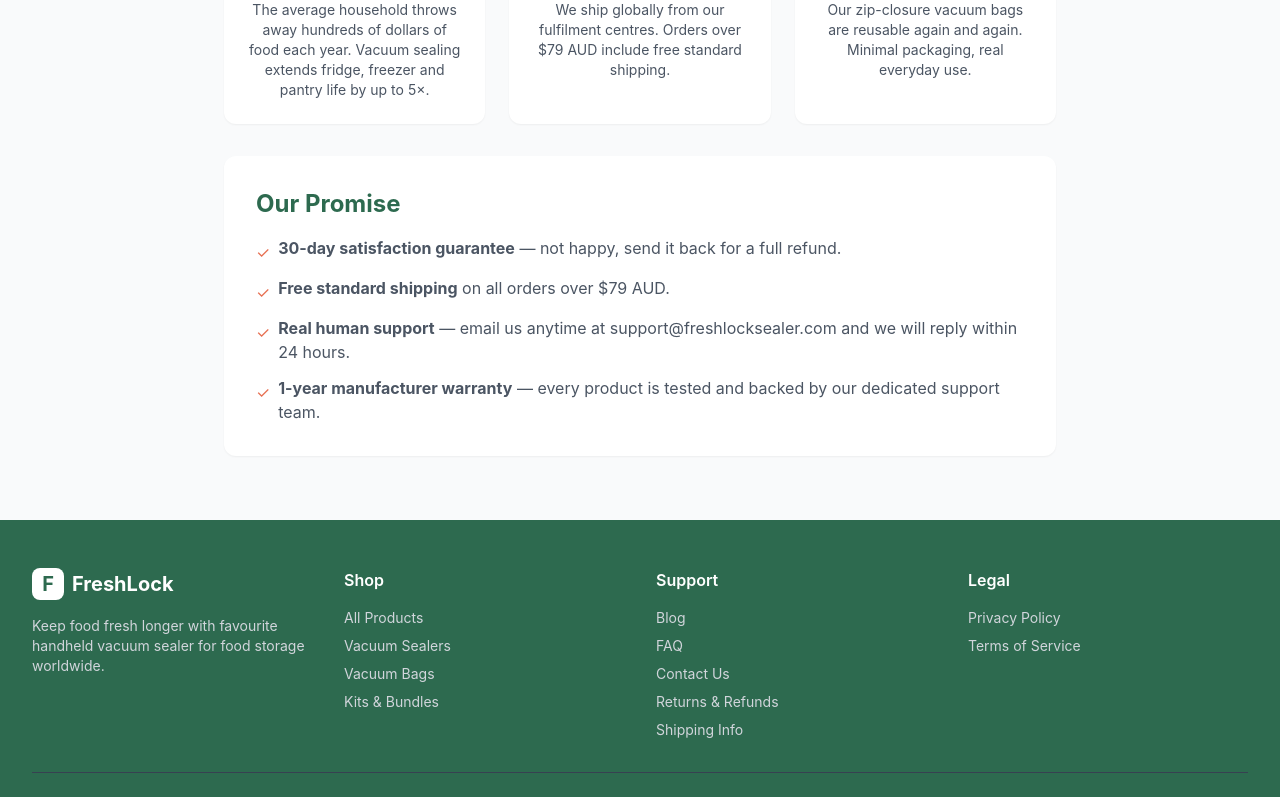
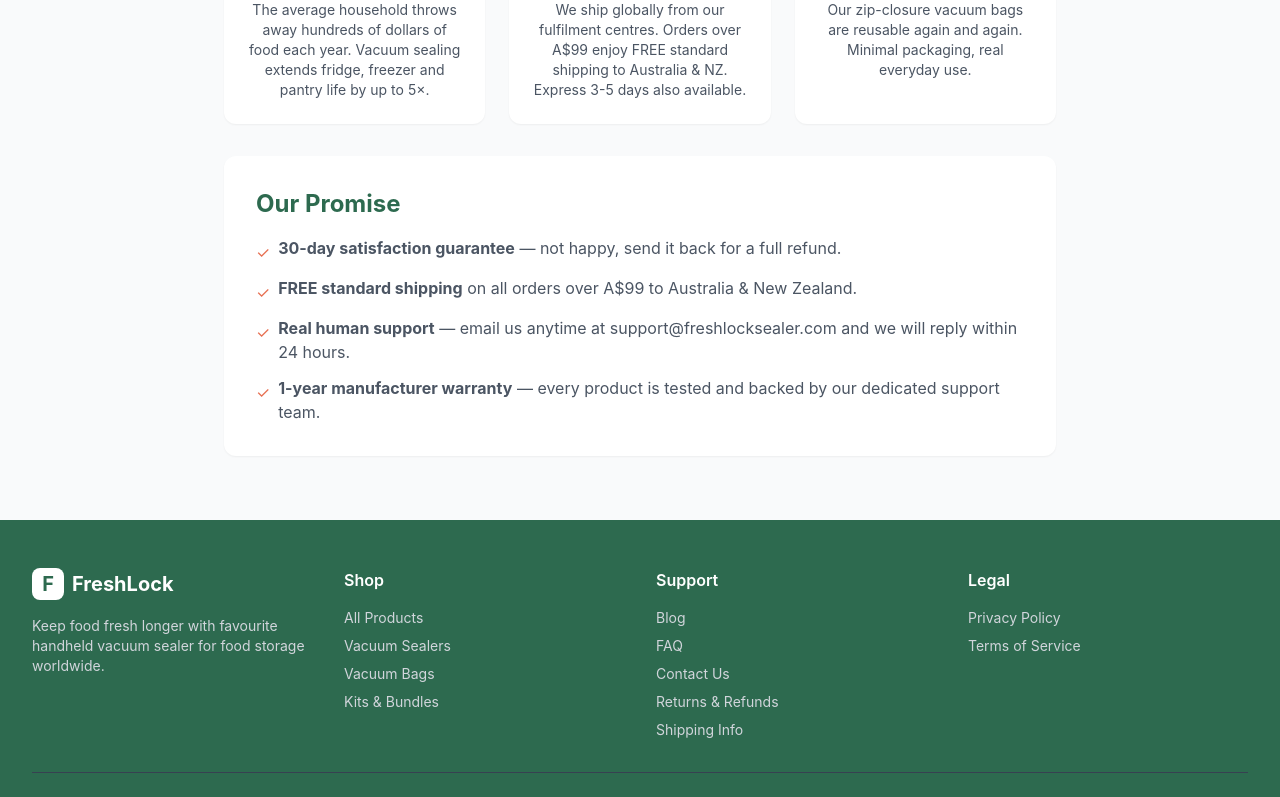
Before and after one commit to jasonyuan886/freshlock-store, a Next.js app: page /about in a window 1280 px wide. Shown: the part 1412-2209 px from the top of the page. Built offline with nearby package versions, Linux system fonts and the light colour scheme.

Commit message:
Update shipping to A$99 free threshold + two-tier rates

```diff
--- a/app/about/page.tsx
+++ b/app/about/page.tsx
@@ -42,7 +42,7 @@ export default function AboutPage() {
         <div className="grid md:grid-cols-3 gap-6 mb-8">
           {[
             { icon: '🌱', title: 'Reduce Food Waste', text: 'The average household throws away hundreds of dollars of food each year. Vacuum sealing extends fridge, freezer and pantry life by up to 5×.' },
-            { icon: '🌍', title: 'Worldwide Shipping', text: 'We ship globally from our fulfilment centres. Orders over $79 AUD include free standard shipping.' },
+            { icon: '🌍', title: 'Worldwide Shipping', text: 'We ship globally from our fulfilment centres. Orders over A$99 enjoy FREE standard shipping to Australia & NZ. Express 3-5 days also available.' },
             { icon: '♻️', title: 'Reusable & Practical', text: 'Our zip-closure vacuum bags are reusable again and again. Minimal packaging, real everyday use.' },
           ].map((v) => (
             <div key={v.title} className="bg-white rounded-xl p-6 shadow-sm text-center">
@@ -62,7 +62,7 @@ export default function AboutPage() {
             </li>
             <li className="flex items-start gap-2">
               <span className="text-accent mt-1">✓</span>
-              <span><strong>Free standard shipping</strong> on all orders over $79 AUD.</span>
+              <span><strong>FREE standard shipping</strong> on all orders over A$99 to Australia & New Zealand.</span>
             </li>
             <li className="flex items-start gap-2">
               <span className="text-accent mt-1">✓</span>
```
